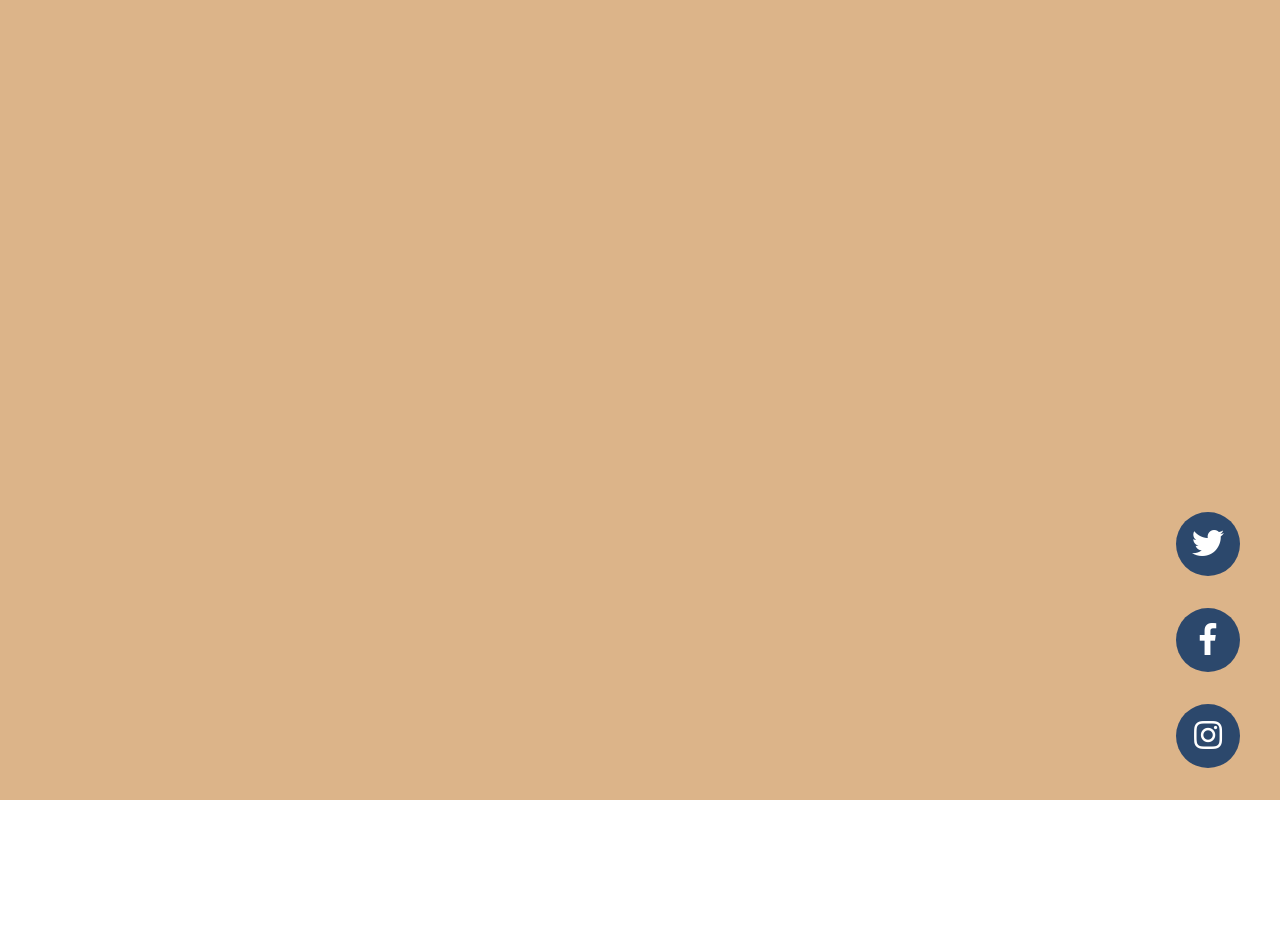
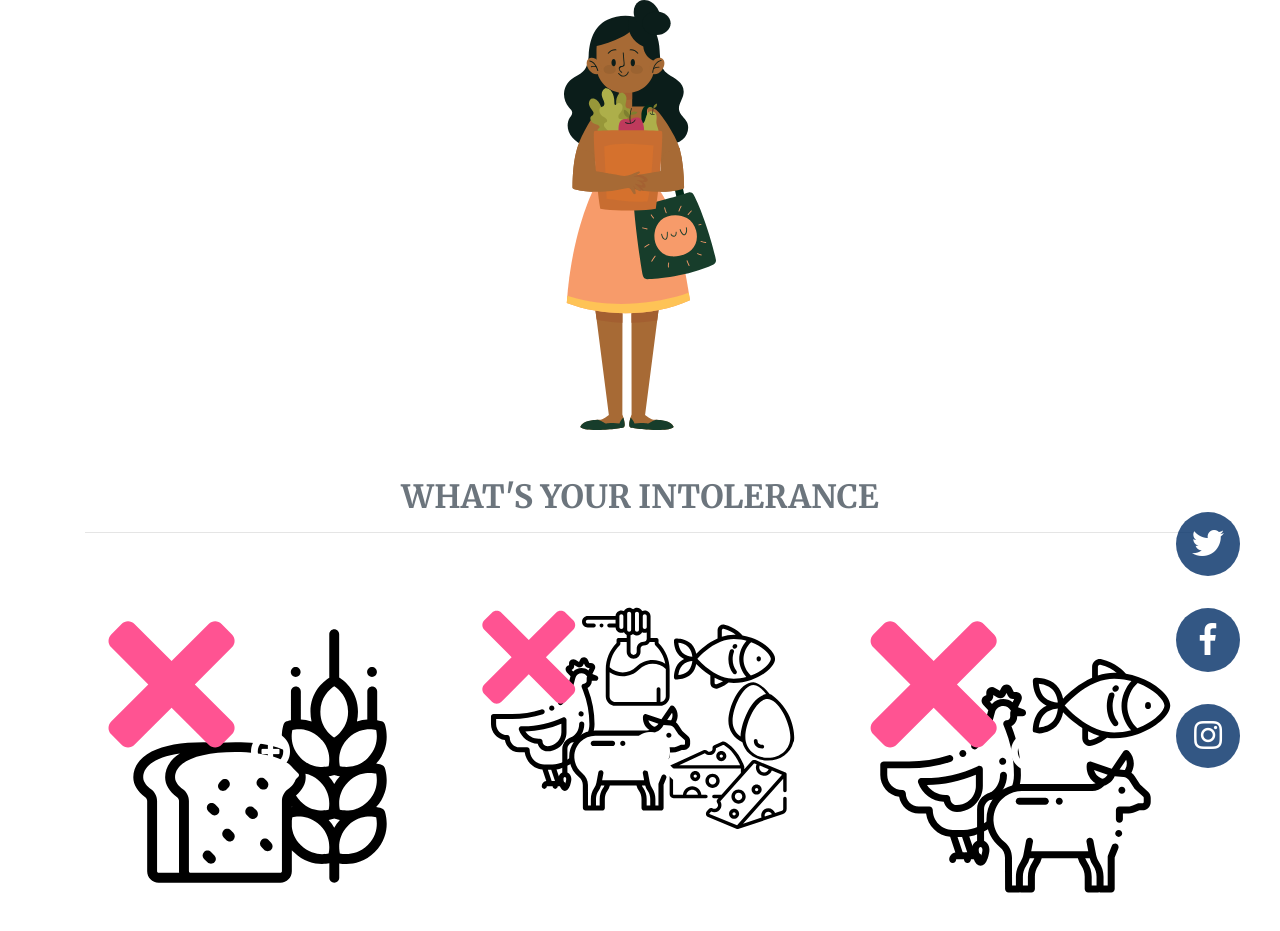
Before and after one commit to kj1114/whatCanIEat, a website: page index.html in a window 1280 px wide. Before the commit the page ends 800 px from the top, so only its background shows below. Drawn offline with nearby package versions, Linux system fonts and the light colour scheme.

Commit message:
Update index.html
front page commit

```diff
--- a/index.html
+++ b/index.html
@@ -18,14 +18,59 @@
   <link href="https://fonts.googleapis.com/css?family=Merriweather:300,300i,400,400i,700,700i,900,900i" rel="stylesheet">
   <link href="vendor/fontawesome-free/css/all.min.css" rel="stylesheet" type="text/css">
 
+  <!-- Plugin CSS -->
+  <link href="vendor/magnific-popup/magnific-popup.css" rel="stylesheet" type="text/css">
+
   <!-- Custom styles for this template -->
   <link href="css/coming-soon.min.css" rel="stylesheet">
 
 </head>
 
 <body>
-
-  <div class="overlay"></div>
+  <div class="container">
+    <a href="aboutus.html">
+        <img class="img-fluid mb-5 d-block mx-auto" src="img/homepage-image.svg" alt="">
+    </a>
+  </div>
+  <!-- Portfolio Grid Section -->
+  <div class="portfolio">
+    <div class="container">
+      <h2 class="text-center text-uppercase text-secondary mb-0">What's your Intolerance</h2>
+      <hr class="star-dark mb-5">
+      <div class="row">
+        <div class="col-md-6 col-lg-4">
+          <a class="portfolio-item d-block mx-auto" href="">
+            <div class="portfolio-item-caption d-flex position-absolute h-100 w-100">
+              <div class="portfolio-item-caption-content my-auto w-100 text-center text-white">
+                <i class="fas fa-search-plus fa-3x"></i>
+              </div>
+            </div>
+            <img class="img-fluid" src="img/Gluten-free.svg" alt="">
+          </a>
+        </div>
+        <div class="col-md-6 col-lg-4">
+          <a class="portfolio-item d-block mx-auto" href="">
+            <div class="portfolio-item-caption d-flex position-absolute h-100 w-100">
+              <div class="portfolio-item-caption-content my-auto w-100 text-center text-white">
+                <i class="fas fa-search-plus fa-3x"></i>
+              </div>
+            </div>
+            <img class="img-fluid" src="img/Vegan.svg" alt="">
+          </a>
+        </div>
+        <div class="col-md-6 col-lg-4">
+          <a class="portfolio-item d-block mx-auto" href="vegetarian.html">
+            <div class="portfolio-item-caption d-flex position-absolute h-100 w-100">
+              <div class="portfolio-item-caption-content my-auto w-100 text-center text-white">
+                <i class="fas fa-search-plus fa-3x"></i>
+              </div>
+            </div>
+            <img class="img-fluid" src="img/Vegetarian.svg" alt="">
+          </a>
+        </div>
+      </div>
+    </div>
+  </div>
 
   <div class="social-icons">
     <ul class="list-unstyled text-center mb-0">
@@ -51,6 +96,11 @@
   <script src="vendor/jquery/jquery.min.js"></script>
   <script src="vendor/bootstrap/js/bootstrap.bundle.min.js"></script>
 
+  <!-- Plugin JavaScript -->
+
+  <script src="vendor/jquery-easing/jquery.easing.min.js"></script>
+  <script src="vendor/magnific-popup/jquery.magnific-popup.min.js"></script>
+
   <!-- Custom scripts for this template -->
   <script src="js/coming-soon.min.js"></script>
 
```
